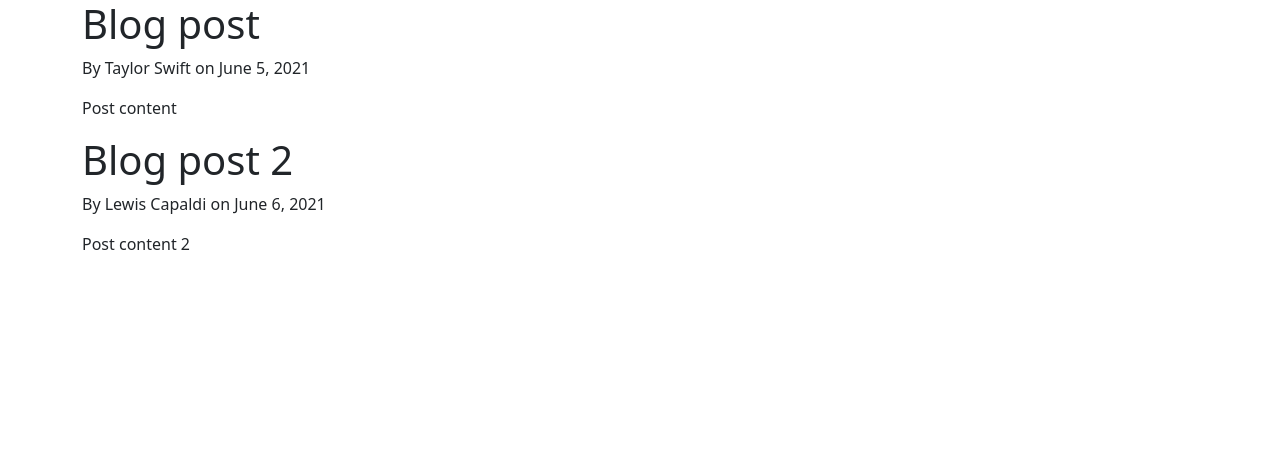
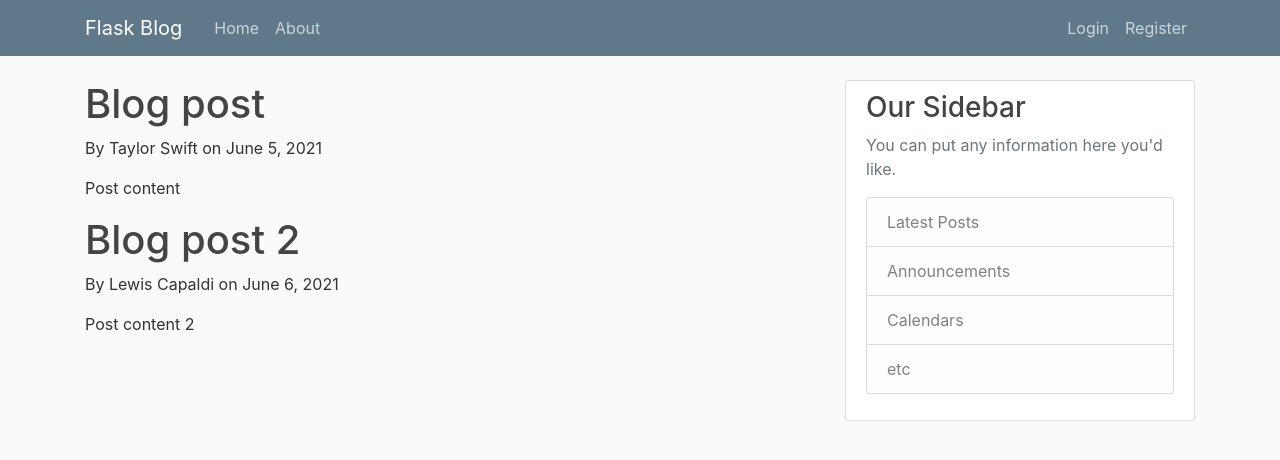
Before and after one commit to adamjralph/flaskblog, a Flask app: page / in a window 1280 px wide. Shown: the top 460 px of the page. Run offline with Flask 2, Linux system fonts and the light colour scheme; some libraries are stand-ins or nearby versions.

Commit message:
templates and styles working

```diff
--- a/flaskblog.py
+++ b/flaskblog.py
@@ -1,7 +1,8 @@
 from re import X
 from flask import (
     Flask,
-    render_template
+    render_template,
+    url_for
 )
 
 app = Flask(__name__)
--- /dev/null
+++ b/static/main.css
@@ -0,0 +1,80 @@
+body {
+    background: #fafafa;
+    color: #333333;
+    margin-top: 5rem;
+  }
+
+  h1, h2, h3, h4, h5, h6 {
+    color: #444444;
+  }
+
+  .bg-steel {
+    background-color: #5f788a;
+  }
+
+  .site-header .navbar-nav .nav-link {
+    color: #cbd5db;
+  }
+
+  .site-header .navbar-nav .nav-link:hover {
+    color: #ffffff;
+  }
+
+  .site-header .navbar-nav .nav-link.active {
+    font-weight: 500;
+  }
+
+  .content-section {
+    background: #ffffff;
+    padding: 10px 20px;
+    border: 1px solid #dddddd;
+    border-radius: 3px;
+    margin-bottom: 20px;
+  }
+
+  .article-title {
+    color: #444444;
+  }
+
+  a.article-title:hover {
+    color: #428bca;
+    text-decoration: none;
+  }
+
+  .article-content {
+    white-space: pre-line;
+  }
+
+  .article-img {
+    height: 65px;
+    width: 65px;
+    margin-right: 16px;
+  }
+
+  .article-metadata {
+    padding-bottom: 1px;
+    margin-bottom: 4px;
+    border-bottom: 1px solid #e3e3e3
+  }
+
+  .article-metadata a:hover {
+    color: #333;
+    text-decoration: none;
+  }
+
+  .article-svg {
+    width: 25px;
+    height: 25px;
+    vertical-align: middle;
+  }
+
+  .account-img {
+    height: 125px;
+    width: 125px;
+    margin-right: 20px;
+    margin-bottom: 16px;
+  }
+
+  .account-heading {
+    font-size: 2.5rem;
+  }
--- a/templates/layout.html
+++ b/templates/layout.html
@@ -1,15 +1,18 @@
 <!DOCTYPE html>
-<html lang="en">
+<html>
 <head>
-    <meta charset="UTF-8">
-    <meta http-equiv="X-UA-Compatible" content="IE=edge">
-    <meta name="viewport" content="width=device-width, initial-scale=1.0">
     <!-- Required meta tags -->
     <meta charset="utf-8">
-     <meta name="viewport" content="width=device-width, initial-scale=1">
+    <meta name="viewport" content="width=device-width, initial-scale=1, shrink-to-fit=no">
 
     <!-- Bootstrap CSS -->
-     <link href="https://cdn.jsdelivr.net/npm/bootstrap@5.0.1/dist/css/bootstrap.min.css" rel="stylesheet" integrity="sha384-+0n0xVW2eSR5OomGNYDnhzAbDsOXxcvSN1TPprVMTNDbiYZCxYbOOl7+AMvyTG2x" crossorigin="anonymous">
+    <link rel="stylesheet" href="https://maxcdn.bootstrapcdn.com/bootstrap/4.0.0/css/bootstrap.min.css" integrity="sha384-Gn5384xqQ1aoWXA+058RXPxPg6fy4IWvTNh0E263XmFcJlSAwiGgFAW/dAiS6JXm" crossorigin="anonymous">
+
+    <link
+        rel="stylesheet"
+        type="text/css"
+        href="{{ url_for('static', filename='main.css') }}">
+
     {% if title %}
         <title>Flask Blog - {{ title }}</title>
     {% else %}
@@ -17,10 +20,53 @@
     {% endif %}
 </head>
 <body>
+    <header class="site-header">
+      <nav class="navbar navbar-expand-md navbar-dark bg-steel fixed-top">
         <div class="container">
+          <a class="navbar-brand mr-4" href="/">Flask Blog</a>
+          <button class="navbar-toggler" type="button" data-toggle="collapse" data-target="#navbarToggle" aria-controls="navbarToggle" aria-expanded="false" aria-label="Toggle navigation">
+            <span class="navbar-toggler-icon"></span>
+          </button>
+          <div class="collapse navbar-collapse" id="navbarToggle">
+            <div class="navbar-nav mr-auto">
+              <a class="nav-item nav-link" href="/">Home</a>
+              <a class="nav-item nav-link" href="/about">About</a>
+            </div>
+            <!-- Navbar Right Side -->
+            <div class="navbar-nav">
+              <a class="nav-item nav-link" href="/login">Login</a>
+              <a class="nav-item nav-link" href="/register">Register</a>
+            </div>
+          </div>
+        </div>
+      </nav>
+    </header>
+    <main role="main" class="container">
+      <div class="row">
+        <div class="col-md-8">
           {% block content %}{% endblock %}
         </div>
+        <div class="col-md-4">
+          <div class="content-section">
+            <h3>Our Sidebar</h3>
+            <p class='text-muted'>You can put any information here you'd like.
+              <ul class="list-group">
+                <li class="list-group-item list-group-item-light">Latest Posts</li>
+                <li class="list-group-item list-group-item-light">Announcements</li>
+                <li class="list-group-item list-group-item-light">Calendars</li>
+                <li class="list-group-item list-group-item-light">etc</li>
+              </ul>
+            </p>
+          </div>
+        </div>
+      </div>
+    </main>
 
-    <script src="https://cdn.jsdelivr.net/npm/bootstrap@5.0.1/dist/js/bootstrap.bundle.min.js" integrity="sha384-gtEjrD/SeCtmISkJkNUaaKMoLD0//ElJ19smozuHV6z3Iehds+3Ulb9Bn9Plx0x4" crossorigin="anonymous"></script>
+
+    <!-- Optional JavaScript -->
+    <!-- jQuery first, then Popper.js, then Bootstrap JS -->
+    <script src="https://code.jquery.com/jquery-3.2.1.slim.min.js" integrity="sha384-KJ3o2DKtIkvYIK3UENzmM7KCkRr/rE9/Qpg6aAZGJwFDMVNA/GpGFF93hXpG5KkN" crossorigin="anonymous"></script>
+    <script src="https://cdnjs.cloudflare.com/ajax/libs/popper.js/1.12.9/umd/popper.min.js" integrity="sha384-ApNbgh9B+Y1QKtv3Rn7W3mgPxhU9K/ScQsAP7hUibX39j7fakFPskvXusvfa0b4Q" crossorigin="anonymous"></script>
+    <script src="https://maxcdn.bootstrapcdn.com/bootstrap/4.0.0/js/bootstrap.min.js" integrity="sha384-JZR6Spejh4U02d8jOt6vLEHfe/JQGiRRSQQxSfFWpi1MquVdAyjUar5+76PVCmYl" crossorigin="anonymous"></script>
 </body>
 </html>
```
Lines whose indentation alone changed are shown as unchanged.
